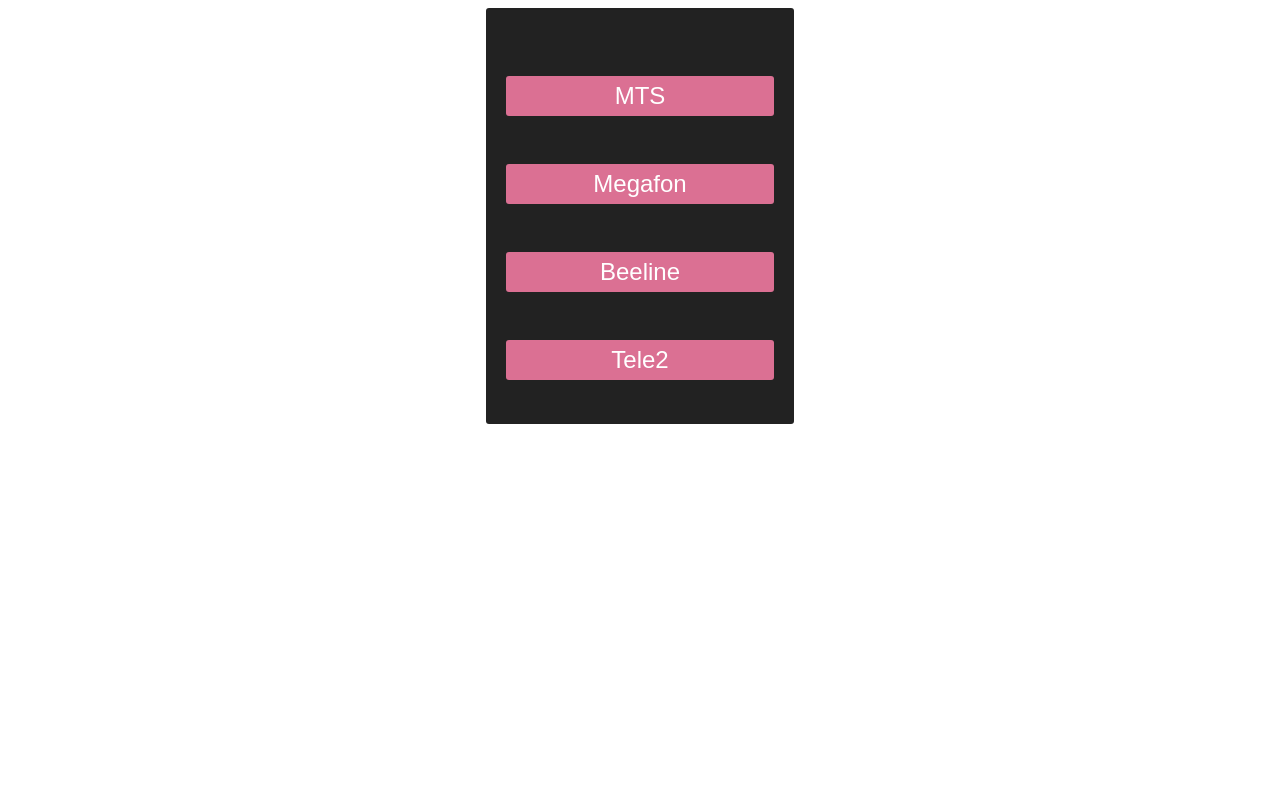
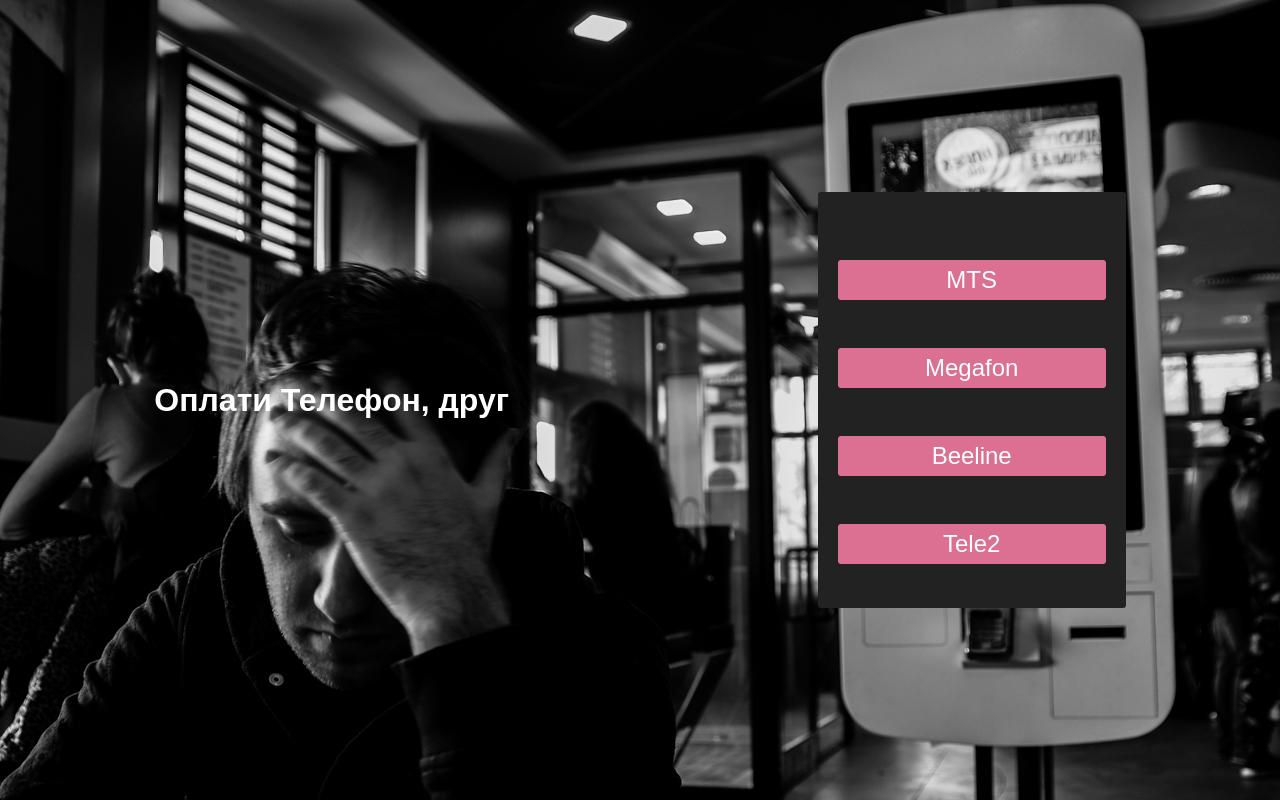
Before and after one commit to rBo3Db/test-task-react-typescript-nextjs, a Next.js app: page / in a window 1280 px wide. Built offline with nearby package versions, Linux system fonts and the light colour scheme.

Commit message:
added background and some text in index page

```diff
--- a/pages/index.tsx
+++ b/pages/index.tsx
@@ -1,6 +1,14 @@
 import App from '../src/App';
 const Index = () => (
-    <App />
+    // <div>
+    //     <svg width="540" height="290">
+    //         <rect width="100%" height="190" fill="skyblue"/>
+    //         <rect width="100%" height="100" fill="yellow" y="190"/>
+    //         <polygon points="240,70 390,240 90,240" fill="goldenrod"/>
+    //         <polygon points="350,150 450,260 250,260" fill="darkgoldenrod"/>
+    //     </svg>
+        <App />
+    // </div>
 );
 
 export default Index;
--- a/src/App.tsx
+++ b/src/App.tsx
@@ -7,12 +7,13 @@
 export default function App() {
 
     return (
-
+    <Main>
+      <H1>Оплати Телефон, друг</H1>
       <AppWrapper>
         <GlobalStyle />
         <OperatorList operators={operators} />
       </AppWrapper>
-
+    </Main>
     );
 }
 
@@ -20,3 +21,21 @@
   background-color: #222;
   border-radius: 3px;
 `;
+const H1 = styled.h1`
+@media (min-width: 500px) {
+  color: white;
+}
+@media (max-width: 500px) {
+  display: none;
+}
+
+`
+const Main = styled.main`
+width: 100%;
+@media (min-width: 414px) {
+  display: flex;
+  justify-content: space-around;
+  align-items: center;
+  flex-direction: row;
+}
+`
--- a/src/theme/globalStyle.ts
+++ b/src/theme/globalStyle.ts
@@ -4,15 +4,24 @@
 
     html {
         height: 100%;
+
     }
-
+    body{
+        height: inherit;
+        width:100%;
+        margin: 0;
+    }
     #__next {
+        background-size: cover;
         padding: 0;
         font-family: sans-serif;
         display: flex;
+        justify-content: center;
         align-items: center;
-        justify-content: center;
-        height: 100%;
+        height: inherit;
+        @media (min-width: 414px) {
+            background-image: url('/background.jpg');
+        }
         @media (max-width: 414px) {
             align-items: flex-start;
             background-color: #222;
```
Also changed, not shown: public/background.jpg (added).
